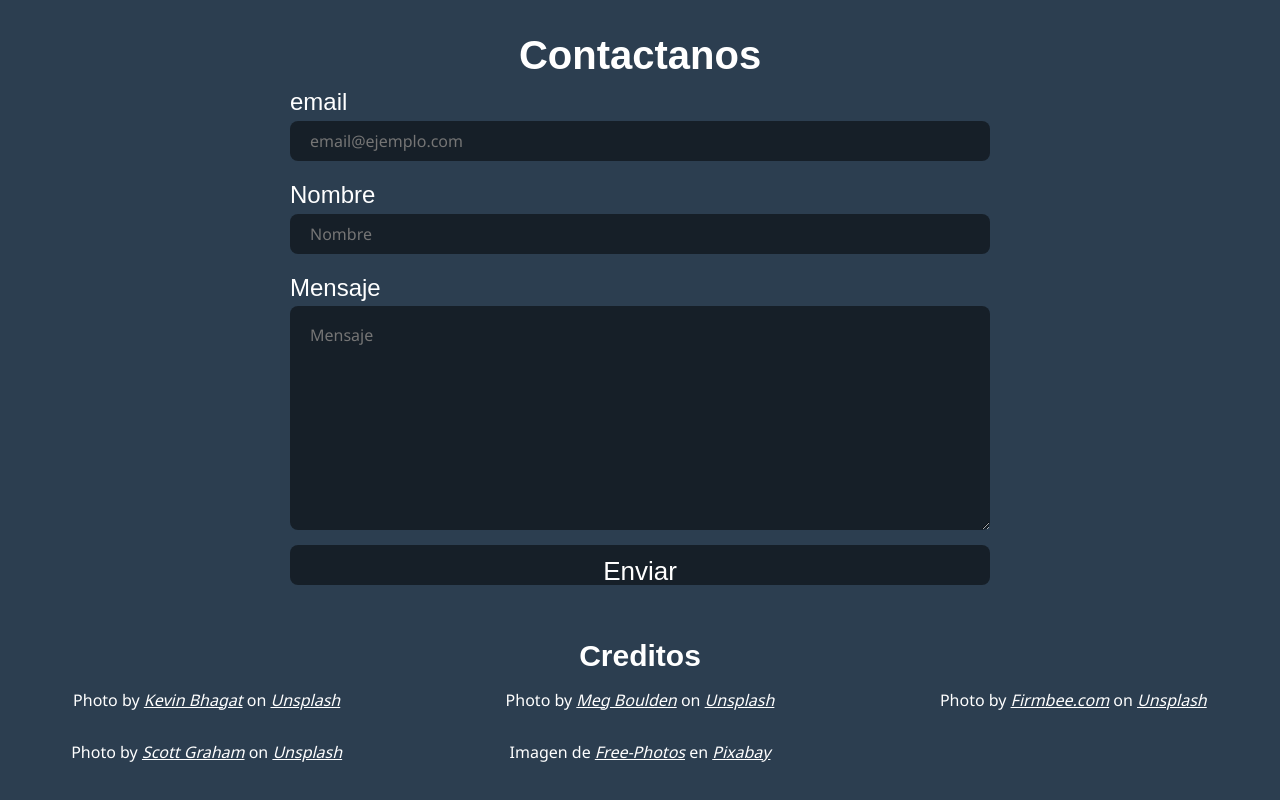
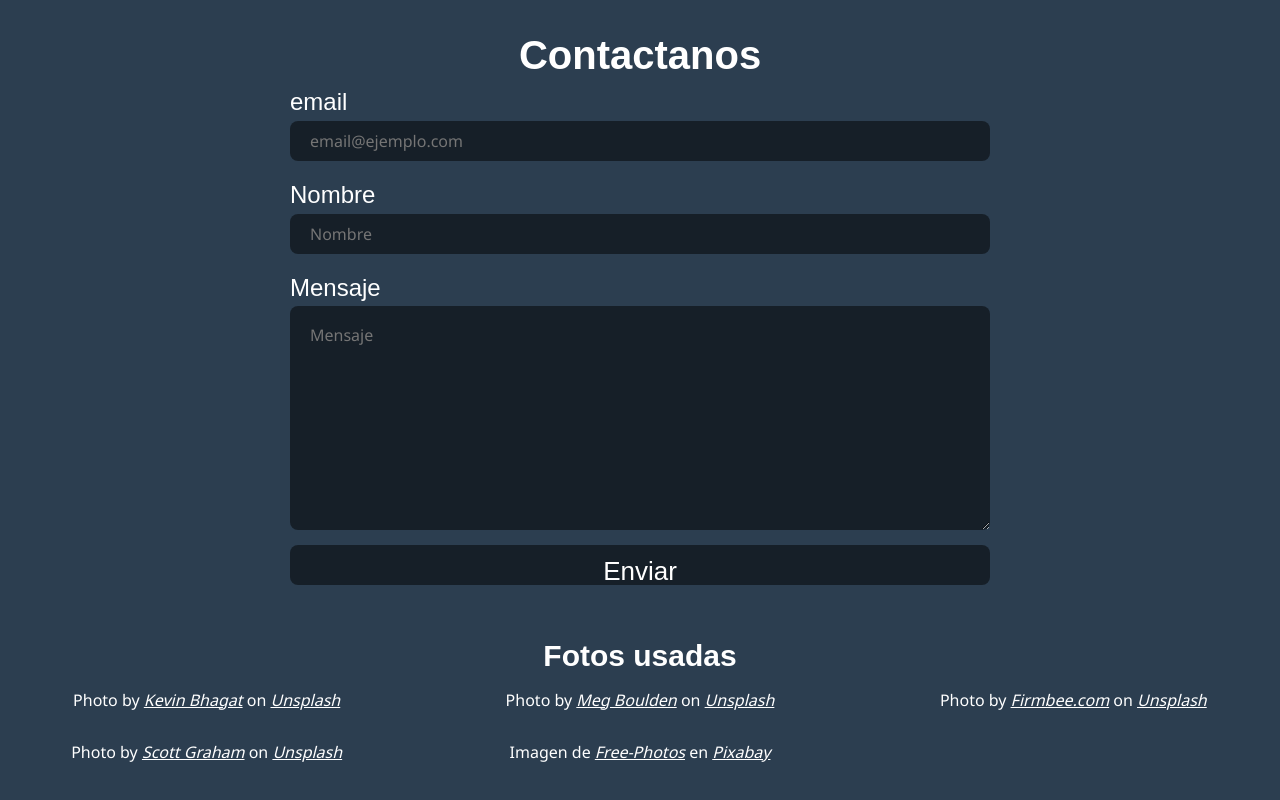
Before and after one commit to HECTORalvarado/Web-Moderna, a plain HTML site: page index.html in a window 1280 px wide. Shown: the part 3072-3872 px from the top of the page. Drawn offline with Linux system fonts and the light colour scheme; a web font is replaced by a local one.

```diff
--- a/index.html
+++ b/index.html
@@ -112,7 +112,7 @@
       <input type="submit" value="Enviar">
     </form>
     <section class="creditos">
-      <h3>Creditos</h3>
+      <h3>Fotos usadas</h3>
     <div class="fotografos">
       <div>Photo by <a href="https://unsplash.com/@kevnbhagat?utm_source=unsplash&utm_medium=referral&utm_content=creditCopyText">Kevin Bhagat</a> on <a href="https://unsplash.com/s/photos/web-design?utm_source=unsplash&utm_medium=referral&utm_content=creditCopyText">Unsplash</a></div>
       <div>Photo by <a href="https://unsplash.com/@mboulden?utm_source=unsplash&utm_medium=referral&utm_content=creditCopyText">Meg Boulden</a> on <a href="https://unsplash.com/s/photos/web-design?utm_source=unsplash&utm_medium=referral&utm_content=creditCopyText">Unsplash</a></div>
```
Also changed, not shown: img1.png (added), img2.png (added), 1 other file.
